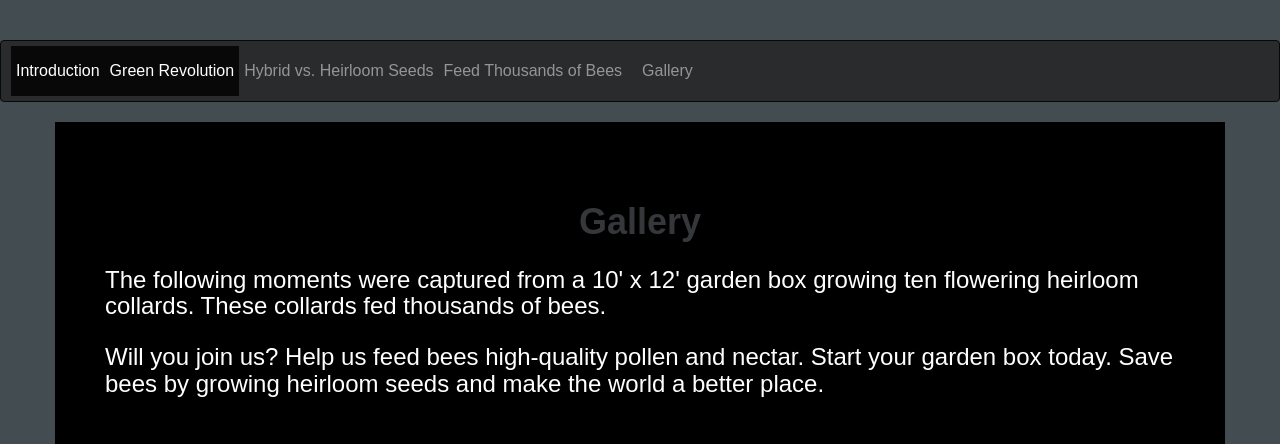
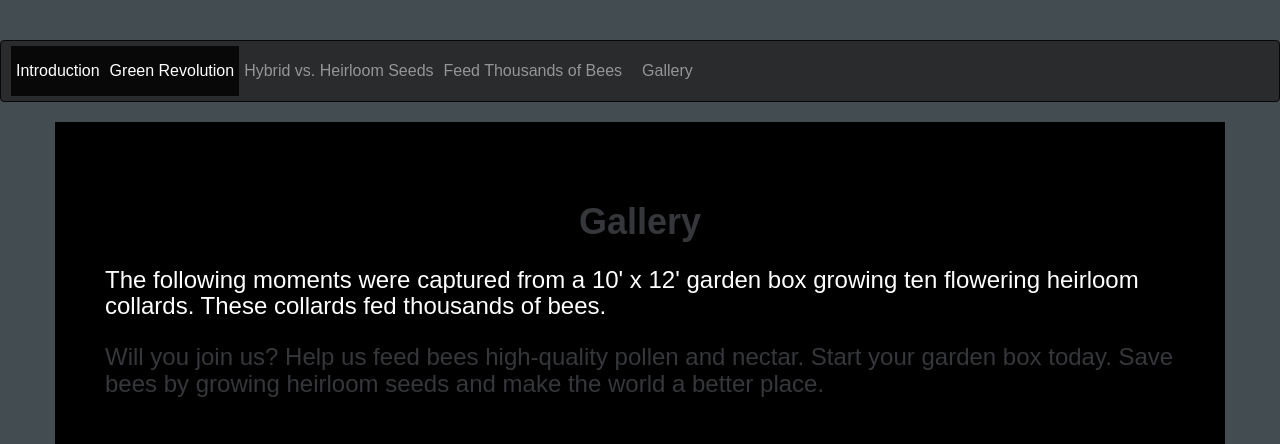
Before and after one commit to CynthiaLondon/Save_Bees_, a website: page photos.html in a window 1280 px wide. Shown: the top 444 px of the page. Drawn offline with nearby package versions, Linux system fonts and the light colour scheme; some packages are replaced by stand-ins of ours; files that its build step writes are made by us from their sources; a script that the page names is missing; a web font is replaced by a local one.

Commit message:
font color

```diff
--- a/photos.html
+++ b/photos.html
@@ -75,9 +75,9 @@
 
     <p class="page-description text-center"><h3><font color="ffffff">The following moments were captured from a 10' x 12' garden
         box growing ten flowering heirloom collards. These collards fed thousands of
-        bees.</h3>
+        bees.</font></h3>
     </p>
-    <p class="page-description text-center"><h3>Will you join us? Help us feed bees high-quality pollen and nectar.
+    <p class="page-description text-center"><h3><font color="ffffff"></font>Will you join us? Help us feed bees high-quality pollen and nectar.
     Start your garden box today. Save bees by growing heirloom seeds and make the world a better place.</h3></font></p>
 
 
```
